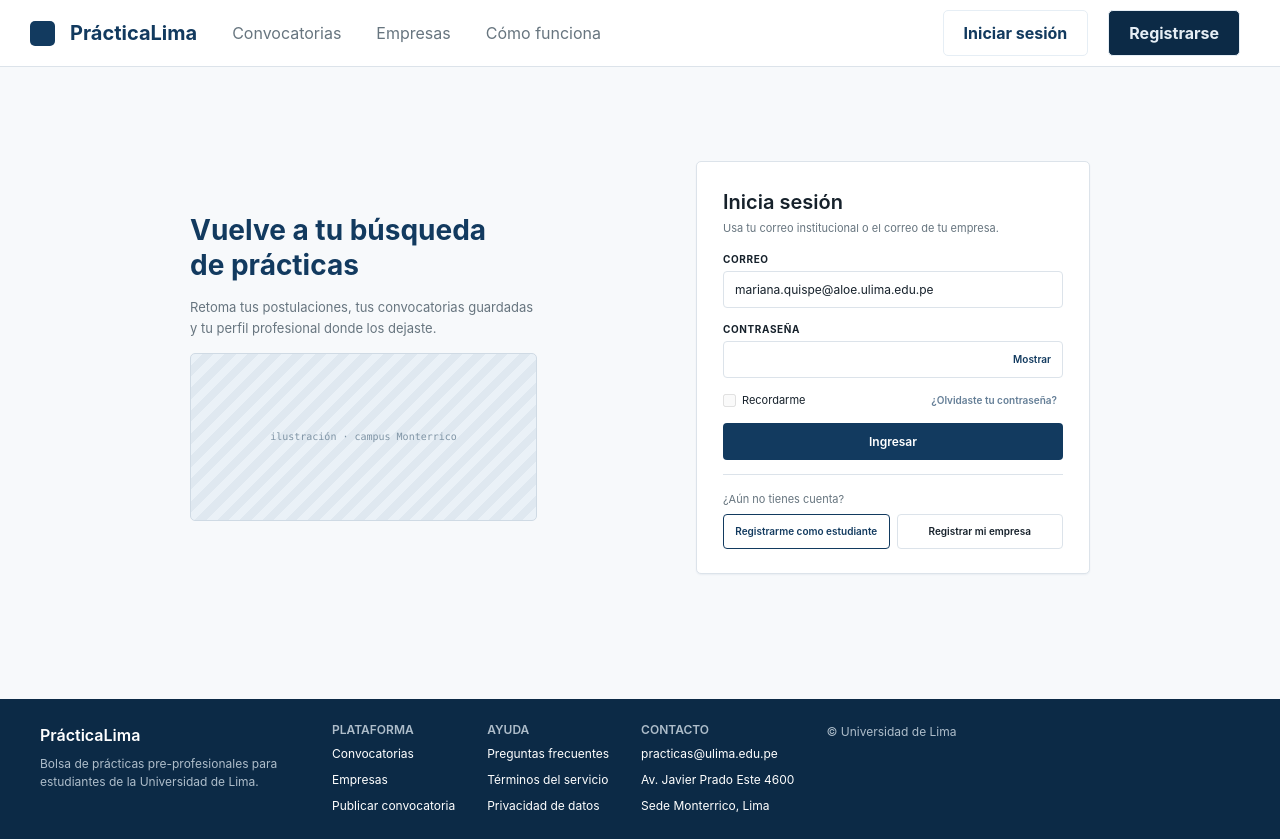
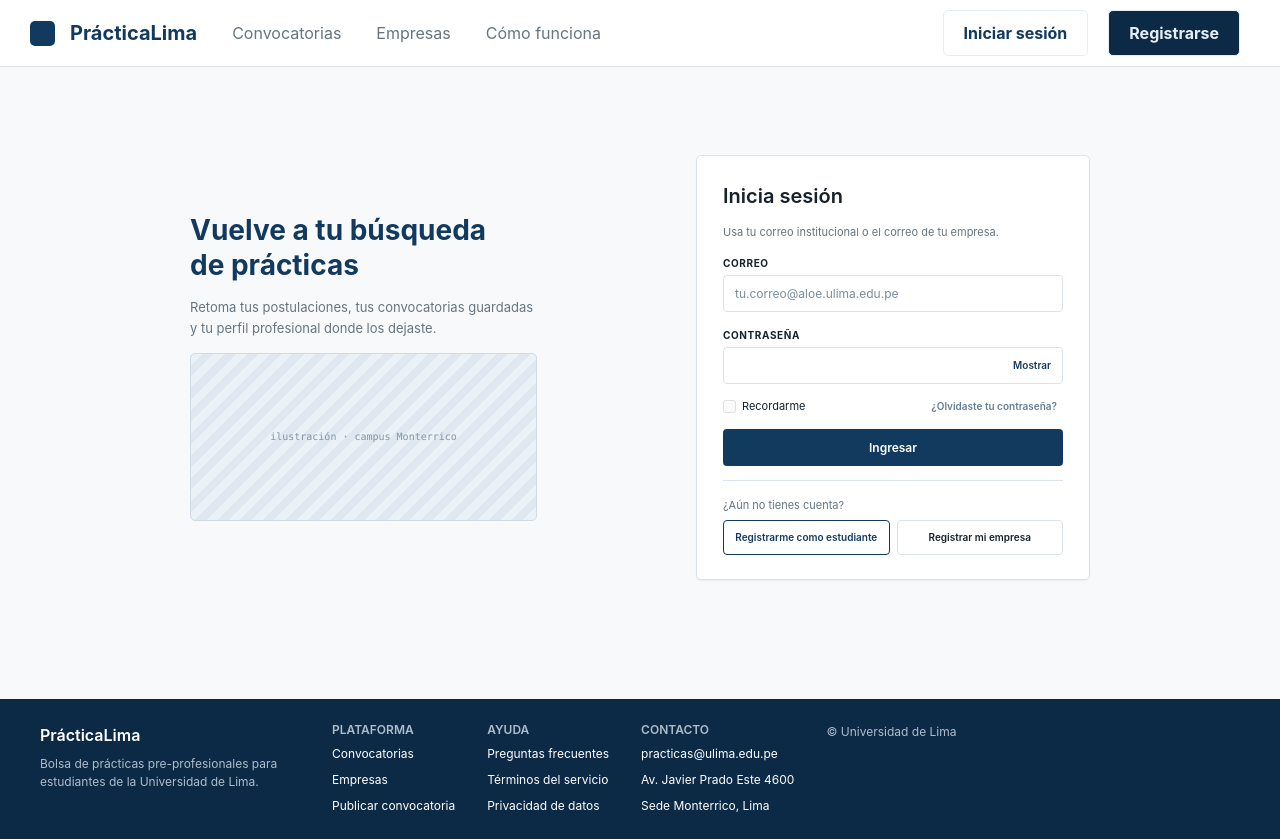
Before and after one commit to maespinar/Proyecto-PW, a React (Vite) app: page /iniciar-sesion in a window 1280 px wide. Built offline with nearby package versions, Linux system fonts and the light colour scheme.

Commit message:
feat: estilos de inicio de sesion

```diff
--- a/src/HU-1/components/FormularioInicioSesion.jsx
+++ b/src/HU-1/components/FormularioInicioSesion.jsx
@@ -1,54 +1,147 @@
-import { useState } from 'react'
+import { useEffect, useRef, useState } from 'react'
 import { Link, useNavigate } from 'react-router-dom'
-import perfilPrueba from '../../HU-2/data/perfil.seed.json'
+import { iniciarSesion, obtenerEstadoAcceso } from '../services/sesionService'
 
 export default function FormularioInicioSesion({ onIniciarSesion }) {
   const navigate = useNavigate()
+  const [correo, setCorreo] = useState('')
+  const [clave, setClave] = useState('')
   const [mostrarClave, setMostrarClave] = useState(false)
-  const [error, setError] = useState('')
+  const [errores, setErrores] = useState({})
+  const [estado, setEstado] = useState('inactivo')
+  const [acceso, setAcceso] = useState(obtenerEstadoAcceso)
+  const solicitud = useRef(null)
+  const cargando = estado === 'cargando'
+  const bloqueado = Boolean(acceso.bloqueoHasta)
+  const deshabilitado = cargando || bloqueado
+  const errorCredenciales = estado === 'credenciales'
+  const camposVacios = Object.values(errores).filter(error => error === 'Ingresa tu correo.' || error === 'Ingresa tu contraseña.').length
 
-  function ingresar(evento) {
+  useEffect(() => () => solicitud.current?.abort(), [])
+
+  useEffect(() => {
+    if (!acceso.bloqueoHasta) return
+    const temporizador = setTimeout(() => {
+      setAcceso(obtenerEstadoAcceso())
+      setEstado('inactivo')
+    }, Math.max(0, acceso.bloqueoHasta - Date.now()))
+    return () => clearTimeout(temporizador)
+  }, [acceso.bloqueoHasta])
+
+  function cambiarCampo(campo, valor) {
+    if (campo === 'correo') setCorreo(valor)
+    else setClave(valor)
+    setErrores(anteriores => ({ ...anteriores, [campo]: undefined }))
+    setEstado('inactivo')
+  }
+
+  async function ingresar(evento) {
     evento.preventDefault()
-    const datos = new FormData(evento.currentTarget)
-    const correo = datos.get('correo').trim().toLowerCase()
+    if (solicitud.current || deshabilitado) return
 
-    // Acceso temporal al perfil de prueba, sin autenticación ni sesión persistente.
-    if (correo !== perfilPrueba.correo || datos.get('clave') !== 'ulima123') {
-      setError('El correo o la contraseña son incorrectos.')
+    const formulario = evento.currentTarget
+    const nuevosErrores = {}
+    if (!correo.trim()) nuevosErrores.correo = 'Ingresa tu correo.'
+    else if (formulario.elements.correo.validity.typeMismatch) nuevosErrores.correo = 'Ingresa un correo válido.'
+    if (!clave.trim()) nuevosErrores.clave = 'Ingresa tu contraseña.'
+    setErrores(nuevosErrores)
+    setEstado('inactivo')
+
+    if (Object.keys(nuevosErrores).length) {
+      formulario.elements[Object.keys(nuevosErrores)[0]].focus()
+      return
+    }
+
+    const controlador = new AbortController()
+    solicitud.current = controlador
+    setMostrarClave(false)
+    setEstado('cargando')
+
+    try {
+      const resultado = await iniciarSesion({ correo, clave }, controlador.signal)
+      if (controlador.signal.aborted) return
+      setAcceso(resultado)
+      if (!resultado.acceso) {
+        setEstado('credenciales')
         return
       }
       onIniciarSesion()
       navigate('/perfil')
+    } catch {
+      if (!controlador.signal.aborted) setEstado('error')
+    } finally {
+      solicitud.current = null
+    }
   }
 
+  const mensajeAcceso = bloqueado
+    ? 'Alcanzaste el límite de intentos. Espera 30 segundos para volver a intentarlo.'
+    : `Correo o contraseña incorrectos. Te ${acceso.intentosRestantes === 1 ? 'queda 1 intento' : `quedan ${acceso.intentosRestantes} intentos`} antes del bloqueo temporal.`
+
   return (
-    <form className="inicio-sesion-formulario" onSubmit={ingresar} onChange={() => setError('')} aria-labelledby="formulario-sesion-titulo">
+    <form className="inicio-sesion-formulario" onSubmit={ingresar} noValidate aria-labelledby="formulario-sesion-titulo" aria-busy={cargando}>
       <h2 id="formulario-sesion-titulo">Inicia sesión</h2>
-      <p className="inicio-sesion-ayuda">Usa tu correo institucional o el correo de tu empresa.</p>
+      {(errorCredenciales || bloqueado) ? (
+        <div id="sesion-error" className="inicio-sesion-alerta" role="alert">
+          <span aria-hidden="true">!</span>
+          <p>{mensajeAcceso}</p>
+        </div>
+      ) : (
+        <p className={`inicio-sesion-ayuda${Object.values(errores).some(Boolean) ? ' inicio-sesion-aviso' : ''}`} role="status">
+          {camposVacios > 0
+            ? `Completa ${camposVacios} ${camposVacios === 1 ? 'campo' : 'campos'} para continuar.`
+            : Object.values(errores).some(Boolean)
+              ? 'Revisa el campo señalado para continuar.'
+              : 'Usa tu correo institucional o el correo de tu empresa.'}
+        </p>
+      )}
 
+      <fieldset className="inicio-sesion-campos" disabled={deshabilitado}>
+        <div className="inicio-sesion-campo">
           <label className="inicio-sesion-etiqueta" htmlFor="sesion-correo">Correo</label>
-      <input id="sesion-correo" name="correo" type="email" autoComplete="username" defaultValue={perfilPrueba.correo} required aria-invalid={!!error} aria-describedby={error ? 'sesion-error' : undefined} />
+          <input id="sesion-correo" name="correo" type="email" autoComplete="username" placeholder="tu.correo@aloe.ulima.edu.pe" value={correo} onChange={evento => cambiarCampo('correo', evento.target.value)} required aria-invalid={Boolean(errores.correo || errorCredenciales || bloqueado)} aria-describedby={errores.correo ? 'sesion-correo-error' : errorCredenciales || bloqueado ? 'sesion-error' : undefined} />
+          {errores.correo && <p id="sesion-correo-error" className="inicio-sesion-error">{errores.correo}</p>}
+        </div>
 
+        <div className="inicio-sesion-campo">
           <label className="inicio-sesion-etiqueta" htmlFor="sesion-clave">Contraseña</label>
           <div className="inicio-sesion-clave">
-        <input id="sesion-clave" name="clave" type={mostrarClave ? 'text' : 'password'} autoComplete="current-password" required aria-invalid={!!error} aria-describedby={error ? 'sesion-error' : undefined} />
+            <input id="sesion-clave" name="clave" type={mostrarClave ? 'text' : 'password'} autoComplete="current-password" value={clave} onChange={evento => cambiarCampo('clave', evento.target.value)} required aria-invalid={Boolean(errores.clave || errorCredenciales || bloqueado)} aria-describedby={errores.clave ? 'sesion-clave-error' : errorCredenciales || bloqueado ? 'sesion-error sesion-credenciales-ayuda' : undefined} />
             <button type="button" onClick={() => setMostrarClave(!mostrarClave)} aria-controls="sesion-clave" aria-pressed={mostrarClave}>
               {mostrarClave ? 'Ocultar' : 'Mostrar'}
             </button>
+          </div>
+          {errores.clave && <p id="sesion-clave-error" className="inicio-sesion-error">{errores.clave}</p>}
+          {(errorCredenciales || bloqueado) && <p id="sesion-credenciales-ayuda" className="inicio-sesion-error">{bloqueado ? 'Podrás intentarlo nuevamente al terminar el bloqueo.' : 'Verifica tus datos e inténtalo otra vez.'}</p>}
         </div>
 
         <div className="inicio-sesion-opciones">
           <label title="Disponible próximamente"><input type="checkbox" disabled /> Recordarme</label>
           <button type="button" disabled title="Disponible próximamente">¿Olvidaste tu contraseña?</button>
         </div>
-      {error && <p id="sesion-error" className="inicio-sesion-error" role="alert">{error}</p>}
-      <button type="submit" className="inicio-sesion-ingresar">Ingresar</button>
+
+        {estado === 'error' && <p className="inicio-sesion-error" role="alert">No pudimos validar tus datos. Inténtalo nuevamente.</p>}
+        <button type="submit" className="inicio-sesion-ingresar">
+          {cargando && <span className="inicio-sesion-spinner" aria-hidden="true" />}
+          {cargando ? 'Ingresando...' : 'Ingresar'}
+        </button>
+      </fieldset>
+      <p className="inicio-sesion-estado" role="status">{cargando ? 'Campos y enlaces deshabilitados mientras se valida.' : bloqueado ? 'El formulario se habilitará automáticamente al terminar el bloqueo.' : ''}</p>
 
       <div className="inicio-sesion-registro">
         <p className="inicio-sesion-ayuda">¿Aún no tienes cuenta?</p>
         <div>
+          {deshabilitado ? (
+            <>
+              <span role="link" aria-disabled="true">Registrarme como estudiante</span>
+              <span role="link" aria-disabled="true">Registrar mi empresa</span>
+            </>
+          ) : (
+            <>
               <Link to="/registro?tipo=estudiante">Registrarme como estudiante</Link>
               <Link to="/registro?tipo=empresa">Registrar mi empresa</Link>
+            </>
+          )}
         </div>
       </div>
     </form>
--- /dev/null
+++ b/src/HU-1/services/sesionService.js
@@ -0,0 +1,48 @@
+import perfilPrueba from '../../HU-2/data/perfil.seed.json' with { type: 'json' }
+
+const MAXIMO_INTENTOS = 5
+const DURACION_BLOQUEO = 30_000
+let intentosFallidos = 0
+let bloqueoHasta = 0
+
+export function obtenerEstadoAcceso() {
+  if (bloqueoHasta && Date.now() >= bloqueoHasta) {
+    intentosFallidos = 0
+    bloqueoHasta = 0
+  }
+
+  return { intentosRestantes: MAXIMO_INTENTOS - intentosFallidos, bloqueoHasta }
+}
+
+// Simulación para la primera entrega. El servidor validará el acceso en la segunda.
+export async function iniciarSesion({ correo, clave }, signal) {
+  const estado = obtenerEstadoAcceso()
+  if (estado.bloqueoHasta) return { acceso: false, ...estado }
+
+  await new Promise((resolve, reject) => {
+    signal?.throwIfAborted()
+    const cancelar = () => {
+      clearTimeout(temporizador)
+      reject(signal.reason)
+    }
+    const temporizador = setTimeout(() => {
+      signal?.removeEventListener('abort', cancelar)
+      resolve()
+    }, 900)
+    signal?.addEventListener('abort', cancelar, { once: true })
+  })
+  signal?.throwIfAborted()
+
+  const estadoActual = obtenerEstadoAcceso()
+  if (estadoActual.bloqueoHasta) return { acceso: false, ...estadoActual }
+
+  if (correo.trim().toLowerCase() === perfilPrueba.correo && clave === 'ulima123') {
+    intentosFallidos = 0
+    bloqueoHasta = 0
+    return { acceso: true, ...obtenerEstadoAcceso() }
+  }
+
+  intentosFallidos += 1
+  if (intentosFallidos >= MAXIMO_INTENTOS) bloqueoHasta = Date.now() + DURACION_BLOQUEO
+  return { acceso: false, ...obtenerEstadoAcceso() }
+}
--- a/src/HU-1/styles/InicioDeSesion.css
+++ b/src/HU-1/styles/InicioDeSesion.css
@@ -48,7 +48,7 @@
 }
 
 .inicio-sesion-formulario h2 {
-  margin: 0 0 6px;
+  margin: 0 0 16px;
   font-size: 20px;
   font-weight: 600;
 }
@@ -80,8 +80,41 @@
   font: inherit;
 }
 
-.inicio-sesion-formulario > input {
-  margin-bottom: 14px;
+.inicio-sesion-formulario input::placeholder {
+  color: #7a8c9c;
+}
+
+.inicio-sesion-campos {
+  min-width: 0;
+  margin: 0;
+  padding: 0;
+  border: 0;
+}
+
+.inicio-sesion-campo + .inicio-sesion-campo {
+  margin-top: 16px;
+}
+
+.inicio-sesion-formulario input[aria-invalid='true'] {
+  border-color: #e53935;
+}
+
+.inicio-sesion-campos:disabled .inicio-sesion-etiqueta {
+  color: #7a8c9c;
+}
+
+.inicio-sesion-campos:disabled input:not([type='checkbox']) {
+  background: var(--color-bg);
+  color: #7a8c9c;
+  border-color: var(--color-border);
+}
+
+.inicio-sesion-campos:disabled button {
+  cursor: not-allowed;
+}
+
+.inicio-sesion-campos:disabled .inicio-sesion-clave button {
+  color: #7a8c9c;
 }
 
 .inicio-sesion-clave {
@@ -130,6 +163,10 @@
 }
 
 .inicio-sesion-ingresar {
+  display: flex;
+  align-items: center;
+  justify-content: center;
+  gap: 9px;
   width: 100%;
   min-height: 37px;
   border: 0;
@@ -140,8 +177,32 @@
   font-weight: 600;
 }
 
-.inicio-sesion-ingresar:hover {
+.inicio-sesion-ingresar:hover:not(:disabled) {
   background: var(--color-primary-dark);
+}
+
+.inicio-sesion-ingresar:disabled,
+.inicio-sesion-campos:disabled .inicio-sesion-ingresar {
+  background: #4c6d8c;
+}
+
+.inicio-sesion-spinner {
+  width: 17px;
+  height: 17px;
+  border: 2px solid rgb(255 255 255 / 35%);
+  border-top-color: #fff;
+  border-radius: 50%;
+  animation: inicio-sesion-girar 0.8s linear infinite;
+}
+
+@keyframes inicio-sesion-girar {
+  to { transform: rotate(360deg); }
+}
+
+@media (prefers-reduced-motion: reduce) {
+  .inicio-sesion-spinner {
+    animation: none;
+  }
 }
 
 .inicio-sesion-registro {
@@ -159,7 +220,8 @@
   gap: 7px;
 }
 
-.inicio-sesion-registro a {
+.inicio-sesion-registro a,
+.inicio-sesion-registro span[aria-disabled] {
   flex: 1;
   padding: 9px 5px;
   border: 1px solid var(--color-border);
@@ -171,9 +233,15 @@
   text-decoration: none;
 }
 
-.inicio-sesion-registro a:first-child {
+.inicio-sesion-registro a:first-child,
+.inicio-sesion-registro span[aria-disabled]:first-child {
   border-color: var(--color-primary);
   color: var(--color-primary);
+}
+
+.inicio-sesion-registro span[aria-disabled] {
+  cursor: not-allowed;
+  opacity: 0.55;
 }
 
 .inicio-sesion-formulario :focus-visible {
@@ -182,8 +250,47 @@
 }
 
 .inicio-sesion-error {
-  margin: 0 0 12px;
-  color: var(--color-danger);
+  margin: 6px 0 0;
+  color: #c62828;
+  font-size: 11px;
+  line-height: 1.5;
+}
+
+.inicio-sesion-alerta {
+  display: flex;
+  align-items: baseline;
+  gap: 9px;
+  margin-bottom: 16px;
+  padding: 11px 13px;
+  border: 1px solid #f2c2c0;
+  border-radius: 5px;
+  background: #f9e8e7;
+  color: #c62828;
+  line-height: 1.5;
+}
+
+.inicio-sesion-alerta > span {
+  font-weight: 700;
+}
+
+.inicio-sesion-alerta p {
+  margin: 0;
+}
+
+.inicio-sesion-aviso {
+  color: #ad6500;
+  font-size: 12px;
+}
+
+.inicio-sesion-estado {
+  margin: 12px 0 0;
+  color: var(--color-text-muted);
+  font-size: 11px;
+  line-height: 1.5;
+}
+
+.inicio-sesion-estado:empty {
+  margin: 0;
 }
 
 @media (max-width: 760px) {
```
Also changed, not shown: 1 other file (tests, documents, lock files or other folders). Lines whose indentation alone changed are shown as unchanged.
